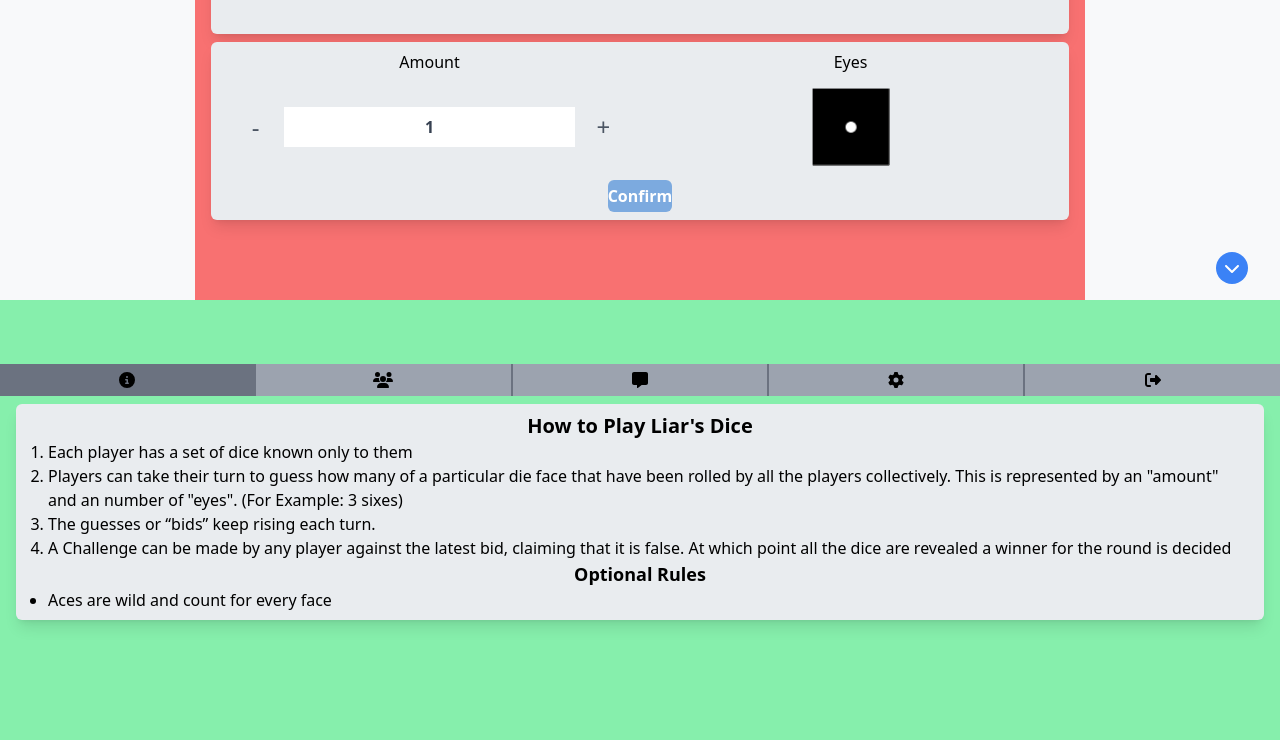
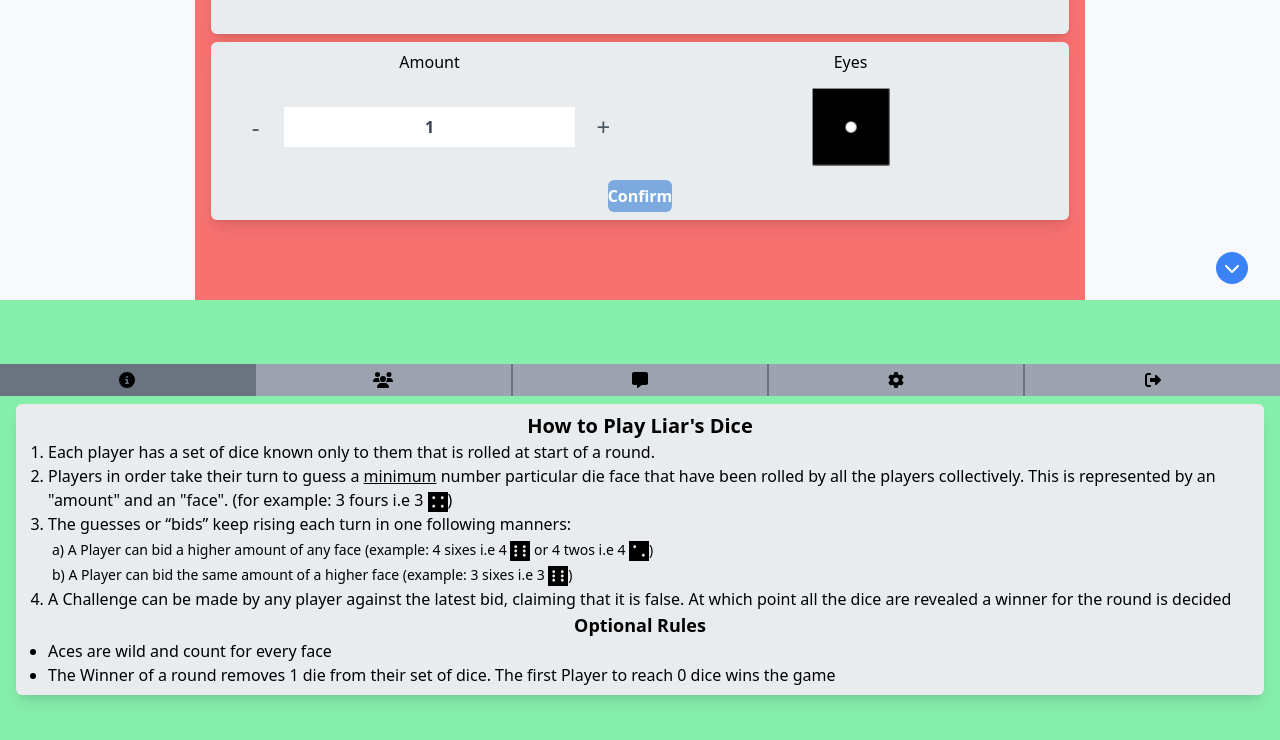
Before and after one commit to ajaytitus1386/dudo, a Next.js app: page /1 in a window 1280 px wide. Shown: the part 500-1240 px from the top of the page. Built offline with nearby package versions, Linux system fonts and the light colour scheme.

Commit message:
change: update how to play

```diff
--- a/src/components/content/HowToPlay.tsx
+++ b/src/components/content/HowToPlay.tsx
@@ -1,31 +1,58 @@
+import DiceFour from "components/icons/D6/DiceFour"
+import DiceSix from "components/icons/D6/DiceSix"
+import DiceTwo from "components/icons/D6/DiceTwo"
 import React from "react"
 
 const HowToPlay = () => {
     return (
         <>
-            <h1 className="text-center text-xl font-bold">
+            <h1 className="text-center text-xl font-bold text-text-light-500 dark:text-text-dark-500">
                 How to Play Liar&apos;s Dice
             </h1>
-            <ol type="1" className="list-decimal px-4">
-                <li>Each player has a set of dice known only to them</li>
+            <ol
+                type="1"
+                className="list-decimal px-4 text-text-light-500 dark:text-text-dark-500"
+            >
                 <li>
-                    Players can take their turn to guess how many of a
-                    particular die face that have been rolled by all the players
-                    collectively. This is represented by an &quot;amount&quot;
-                    and an number of &quot;eyes&quot;. (For Example: 3 sixes)
+                    Each player has a set of dice known only to them that is
+                    rolled at start of a round.
                 </li>
                 <li>
-                    The guesses or &ldquo;bids&rdquo; keep rising each turn.
+                    Players in order take their turn to guess a <u>minimum</u>{" "}
+                    number particular die face that have been rolled by all the
+                    players collectively. This is represented by an
+                    &quot;amount&quot; and an &quot;face&quot;. (for example: 3
+                    fours i.e 3 <DiceFour className="w-5 h-5 inline-block" />)
                 </li>
+                <li>
+                    The guesses or &ldquo;bids&rdquo; keep rising each turn in
+                    one following manners:
+                </li>
+                <sub className="ml-1 mb-1 text-sm block">
+                    a) A Player can bid a higher amount of any face (example: 4
+                    sixes i.e 4 <DiceSix className="w-5 h-5 inline-block" /> or
+                    4 twos i.e 4 <DiceTwo className="w-5 h-5 inline-block" />)
+                </sub>
+                <sub className="ml-1 mb-1 text-sm block">
+                    b) A Player can bid the same amount of a higher face
+                    (example: 3 sixes i.e 3{" "}
+                    <DiceSix className="w-5 h-5 inline-block" />)
+                </sub>
                 <li>
                     A Challenge can be made by any player against the latest
                     bid, claiming that it is false. At which point all the dice
                     are revealed a winner for the round is decided{" "}
                 </li>
             </ol>
-            <h2 className="text-center text-lg font-bold">Optional Rules</h2>
-            <ul className="list-disc px-4">
+            <h2 className="text-center text-lg font-bold text-text-light-500 dark:text-text-dark-500">
+                Optional Rules
+            </h2>
+            <ul className="list-disc px-4 text-text-light-500 dark:text-text-dark-500">
                 <li>Aces are wild and count for every face</li>
+                <li>
+                    The Winner of a round removes 1 die from their set of dice.
+                    The first Player to reach 0 dice wins the game
+                </li>
             </ul>
         </>
     )
```
